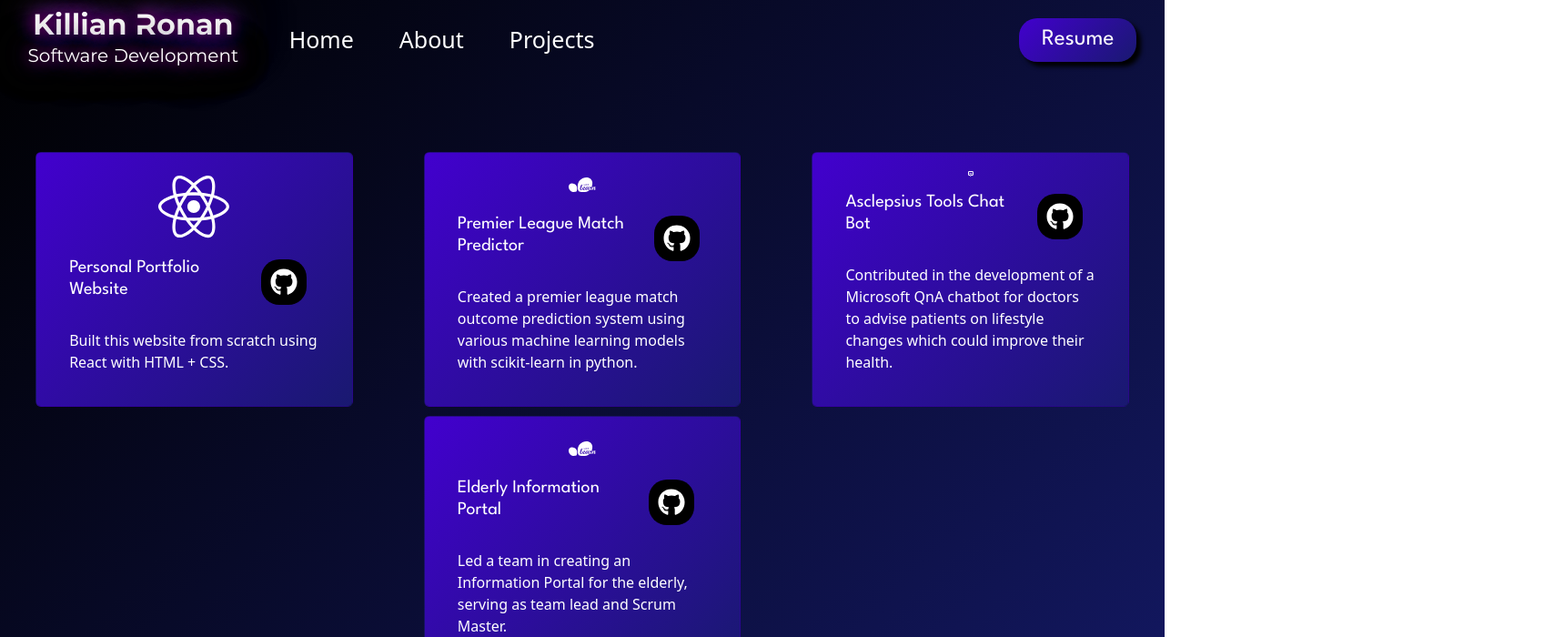
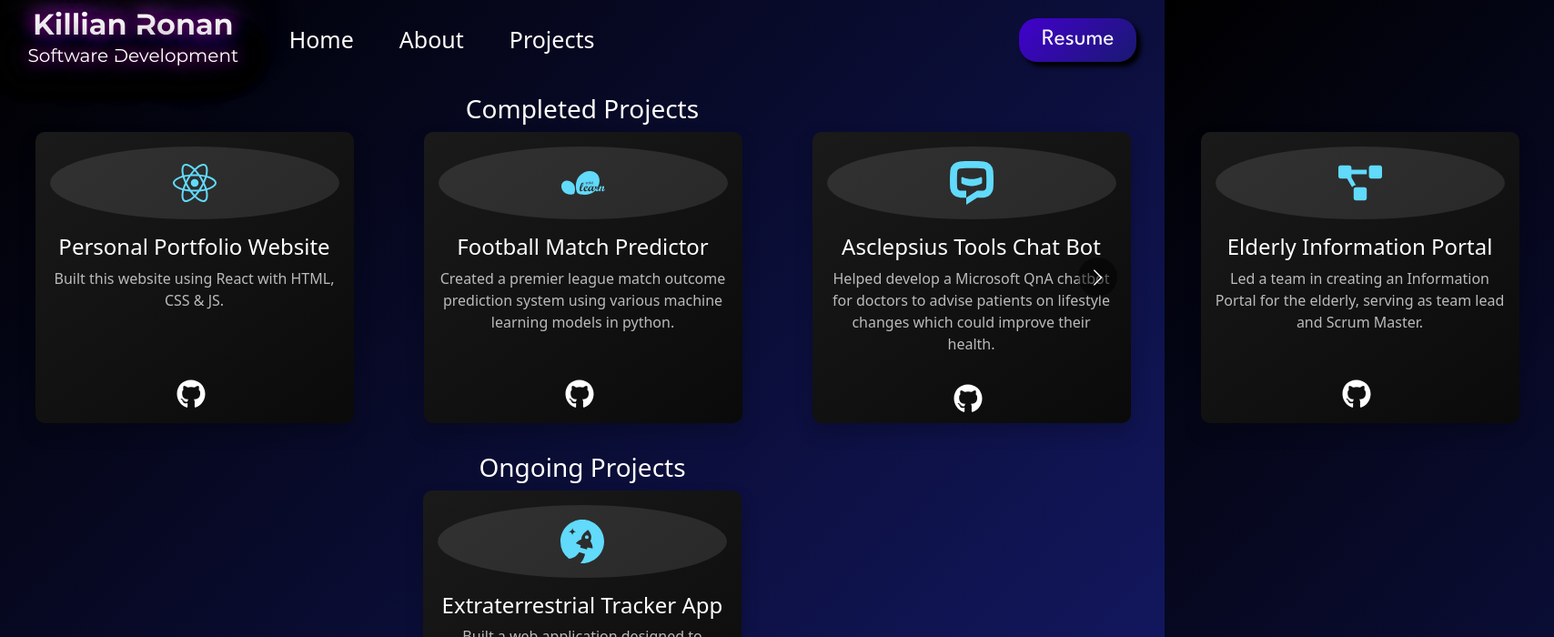
Before and after one commit to killianronan/personal-website, a React (Create React App) app in the folder personal-website/: page /projects in a window 1280 px wide. Shown: the top 700 px of the page at 91% size, 1708 px wide, since content can reach past the window. Built offline with nearby package versions, Linux system fonts and the light colour scheme.

Commit message:
updated projects sections with carousel

```diff
--- a/personal-website/src/components/projects/Projects.css
+++ b/personal-website/src/components/projects/Projects.css
@@ -1,94 +1,144 @@
+.projects-section {
+  display: flex;
+  flex-direction: column;
+  align-items: center;
+  color: #ffffff;
+  justify-content: flex-start;
+  width: 100%;
+  overflow: visible;
+}
+
+.projects-wrapper {
+  width: 100%;
+  overflow: visible;
+}
+
+.projects-category {
+  width: 100%;
+  margin-bottom: 2rem;
+  overflow: visible;
+}
+
+.projects-category h3 {
+  text-align: center;
+}
+
 .projects-container {
   display: flex;
-    flex-direction: row;
   flex-wrap: wrap;
-    justify-content: space-around;
-    align-items: flex-start;
+  gap: 5rem;
+  justify-content: center;
+  align-items: center;
+  width: 100%;
 }
 
-  .projects-item{
-    cursor:default;
-    padding: 20px;
-    max-height: 35vh;
-    flex: 0 0 33.333%;
-    box-sizing: border-box;
-    margin: 5px;
-    flex-basis: calc(28% - 10px);
-    border-radius: 20px;
-    background-image: linear-gradient(135deg, #4200CE, midnightblue);
-    color: white;
+.project-card-container {
+  display: flex;
+  flex-direction: column;
+  justify-content: center;
+  align-items: center;
+  width: 100%;
+  overflow: visible;
 }
 
-  .projects-item:hover{
-    cursor: pointer;
-    transform: scale(1.02) !important;
-    overflow: hidden !important;
-    box-shadow: rgba(17, 17, 26, 0.1) 0px 4px 16px,
-      rgba(17, 17, 26, 0.1) 0px 8px 24px, rgba(17, 17, 26, 0.1) 0px 16px 56px !important;
-  }
-  .project-icon{
+.project-card {
+  background: linear-gradient(145deg, #1a1a1a, #0a0a0a);
+  border-radius: 10px;
+  box-shadow: 0 10px 20px rgba(0, 0, 0, 0.2);
+  transition: transform 0.3s ease, box-shadow 0.3s ease;
+  padding: 1rem;
+  width: 350px;
+  display: flex;
+  flex-direction: column;
+  justify-content: space-between;
   align-self: center;
-    justify-self: flex-start;
-    width: 30%;
-    height: 100%;
-    border-radius: 20px;
+  justify-self: center;
+  height: 320px;
+  z-index: 1;
+  overflow: visible;
 }
 
-  .card-body-container {
-    display: flex;
-    flex-direction: row;
-    justify-content: space-between;
-    align-items: center;
+.project-card:hover {
+  transform: scale(1.05);
+  box-shadow: 0 15px 25px rgba(0, 0, 0, 0.3);
+  z-index: 10;
 }
 
-  .card-title{
-    font-size: 24px;
-    font-family: "League Spartan";
-    color: white;
-    justify-self: flex-end;
-    align-self: flex-end;
+.project-icon-container {
+  display: flex;
+  justify-content: center;
+  align-items: center;
+  padding: 1rem;
+  background-color: rgba(255, 255, 255, 0.1);
+  border-radius: 50%;
+  margin-bottom: 1rem;
 }
 
-  .icon-wrapper {
-    position: relative;
+.project-icon {
+  font-size: 3rem;
+  color: #61dafb;
+}
+
+.project-content {
+  text-align: center;
+  flex-grow: 1;
+}
+
+.project-title {
+  font-size: 1.5rem;
+  margin-bottom: 0.5rem;
+  color: #ffffff;
+}
+
+.project-description {
+  font-size: 1rem;
+  margin-bottom: 1rem;
+  color: #bbbbbb;
+}
+
+.project-links {
   display: flex;
   justify-content: center;
-    flex-basis: 30%;
+  align-items: center;
+  margin-top: auto;
+  padding-top: 1rem;
+}
+
+.github-link {
+  color: #ffffff;
+  text-decoration: none;
+  display: flex;
+  align-items: center;
+  position: relative;
 }
 
 .project-repo-icon {
-    background: black;
-    width: 50px;
-    height: 50px;
-    border-radius: 20px;
-    padding: 10px;
-  }
-
-  .project-repo-icon:hover {
-    cursor: pointer;
-    background-color: rgb(0, 0, 0);
-    box-shadow: rgba(0, 0, 0, 0.4) 0px 0px 5px;
+  font-size: 2rem;
+  margin-right: 0.5rem;
 }
 
 .tooltip-text {
   visibility: hidden;
-    width: 120px;
-    background-color: black;
+  background-color: #555;
   color: #fff;
   text-align: center;
   border-radius: 6px;
-    padding: 5px 0;
+  padding: 5px;
   position: absolute;
-    z-index: 1;
-    bottom: 100%;
+  z-index: 100;
+  bottom: -40px;
   left: 50%;
   transform: translateX(-50%);
-    margin-bottom: 5px;
+  width: 120px;
   opacity: 0;
-    transition: opacity 0.3s ease-in-out;
+  transition: opacity 0.3s;
 }
 
-  .icon-wrapper:hover .tooltip-text {
+.github-link:hover .tooltip-text {
   visibility: visible;
   opacity: 1;
 }
+
+.carousel-container {
+  overflow: visible !important; /* Ensure the carousel container allows overflow */
+}
--- a/personal-website/src/components/projects/Projects.js
+++ b/personal-website/src/components/projects/Projects.js
@@ -1,57 +1,115 @@
 import React from "react";
+import Carousel from 'react-multi-carousel';
+import 'react-multi-carousel/lib/styles.css';
 import "./Projects.css";
-import Card from 'react-bootstrap/Card';
-import { SiScikitlearn } from "react-icons/si";
-import { FaReact, FaGithub } from "react-icons/fa";
-import { SiChatbot } from "react-icons/si";
+import { SiScikitlearn, SiChatbot, SiStarship } from "react-icons/si";
+import { FaReact, FaGithub, FaProjectDiagram } from "react-icons/fa";
 
-let projects = [
+const completedProjects = [
   {
     name: 'Personal Portfolio Website',
     url: 'https://github.com/killianronan/personal-website',
-    description: 'Built this website from scratch using React with HTML + CSS.',
-    icon: <FaReact className="project-icon"/>
+    description: 'Built this website using React with HTML, CSS & JS.',
+    icon: <FaReact className="project-icon" />
   },
   {
-    name: 'Premier League Match Predictor',
+    name: 'Football Match Predictor',
     url: 'https://github.com/killianronan/Premier-League-ML-Analysis',
-    description: 'Created a premier league match outcome prediction system using various machine learning models with scikit-learn in python.',
-    icon: <SiScikitlearn className="project-icon"/>
+    description: 'Created a premier league match outcome prediction system using various machine learning models in python.',
+    icon: <SiScikitlearn className="project-icon" />
   },
   {
     name: 'Asclepsius Tools Chat Bot',
     url: 'https://github.com/steviejeebies/AscToolsChat',
-    description: 'Contributed in the development of a Microsoft QnA chatbot for doctors to advise patients on lifestyle changes which could improve their health.',
-    icon: <SiChatbot className="project-icon"/>
+    description: 'Helped develop a Microsoft QnA chatbot for doctors to advise patients on lifestyle changes which could improve their health.',
+    icon: <SiChatbot className="project-icon" />
   },
   {
     name: 'Elderly Information Portal',
     url: 'https://github.com/ProfKevinKelly/InformaTV',
     description: 'Led a team in creating an Information Portal for the elderly, serving as team lead and Scrum Master.',
-    icon: <SiScikitlearn className="project-icon"/>
+    icon: <FaProjectDiagram className="project-icon" />
   }
 ];
 
+const ongoingProjects = [
+  {
+    name: 'Extraterrestrial Tracker App',
+    url: 'https://github.com/killianronan/extraterrestrial-celestial-tracker',
+    description: 'Built a web application designed to predict and notify users about upcoming celestial events.',
+    icon: <SiStarship className="project-icon" />
+  }
+];
+
+const responsive = {
+  superLargeDesktop: {
+    breakpoint: { max: 4000, min: 1024 },
+    items: 3
+  },
+  desktop: {
+    breakpoint: { max: 1024, min: 768 },
+    items: 3
+  },
+  tablet: {
+    breakpoint: { max: 768, min: 464 },
+    items: 2
+  },
+  mobile: {
+    breakpoint: { max: 464, min: 0 },
+    items: 1
+  }
+};
+
 function Projects() {
   return (
-    <section className="section">
-      <div className="projects-container">
-        {projects.map((project) => (
-          <Card className="projects-item" key={project.name}>
-            {project.icon}
-            <Card.Body>
-              <div className="card-body-container">
-                <Card.Title className="card-title">{project.name}</Card.Title>
-                <div className="icon-wrapper" onClick={() => {window.open(project.url);}}>
-                  <FaGithub className="project-repo-icon"/>
-                  <span className="tooltip-text">View on GitHub</span>
+    <section className="projects-section">
+      <div className="projects-wrapper">
+        <div className="projects-category">
+          <h3>Completed Projects</h3>
+          <Carousel responsive={responsive} containerClass="carousel-container">
+            {completedProjects.map((project) => (
+              <div className="project-card-container" key={project.name}>
+                <div className="project-card">
+                  <div className="project-icon-container">
+                    {project.icon}
+                  </div>
+                  <div className="project-content">
+                    <h3 className="project-title">{project.name}</h3>
+                    <p className="project-description">{project.description}</p>
+                  </div>
+                  <div className="project-links">
+                    <a href={project.url} target="_blank" rel="noopener noreferrer" className="github-link">
+                      <FaGithub className="project-repo-icon" />
+                      <span className="tooltip-text">Open GitHub</span>
+                    </a>
+                  </div>
                 </div>
               </div>
-              <br></br>
-              <Card.Text>{project.description}</Card.Text>
-            </Card.Body>
-          </Card>
-        ))}
+            ))}
+          </Carousel>
+        </div>
+        <div className="projects-category">
+          <h3>Ongoing Projects</h3>
+          <div className="projects-container">
+            {ongoingProjects.map((project) => (
+              <div className="project-card" key={project.name}>
+                <div className="project-icon-container">
+                  {project.icon}
+                </div>
+                <div className="project-content">
+                  <h3 className="project-title">{project.name}</h3>
+                  <p className="project-description">{project.description}</p>
+                </div>
+                <div className="project-links">
+                  <a href={project.url} target="_blank" rel="noopener noreferrer" className="github-link">
+                    <FaGithub className="project-repo-icon" />
+                    <span className="tooltip-text">Open GitHub</span>
+                  </a>
+                </div>
+              </div>
+            ))}
+          </div>
+        </div>
       </div>
     </section>
   );
```
Lines whose indentation alone changed are shown as unchanged.
